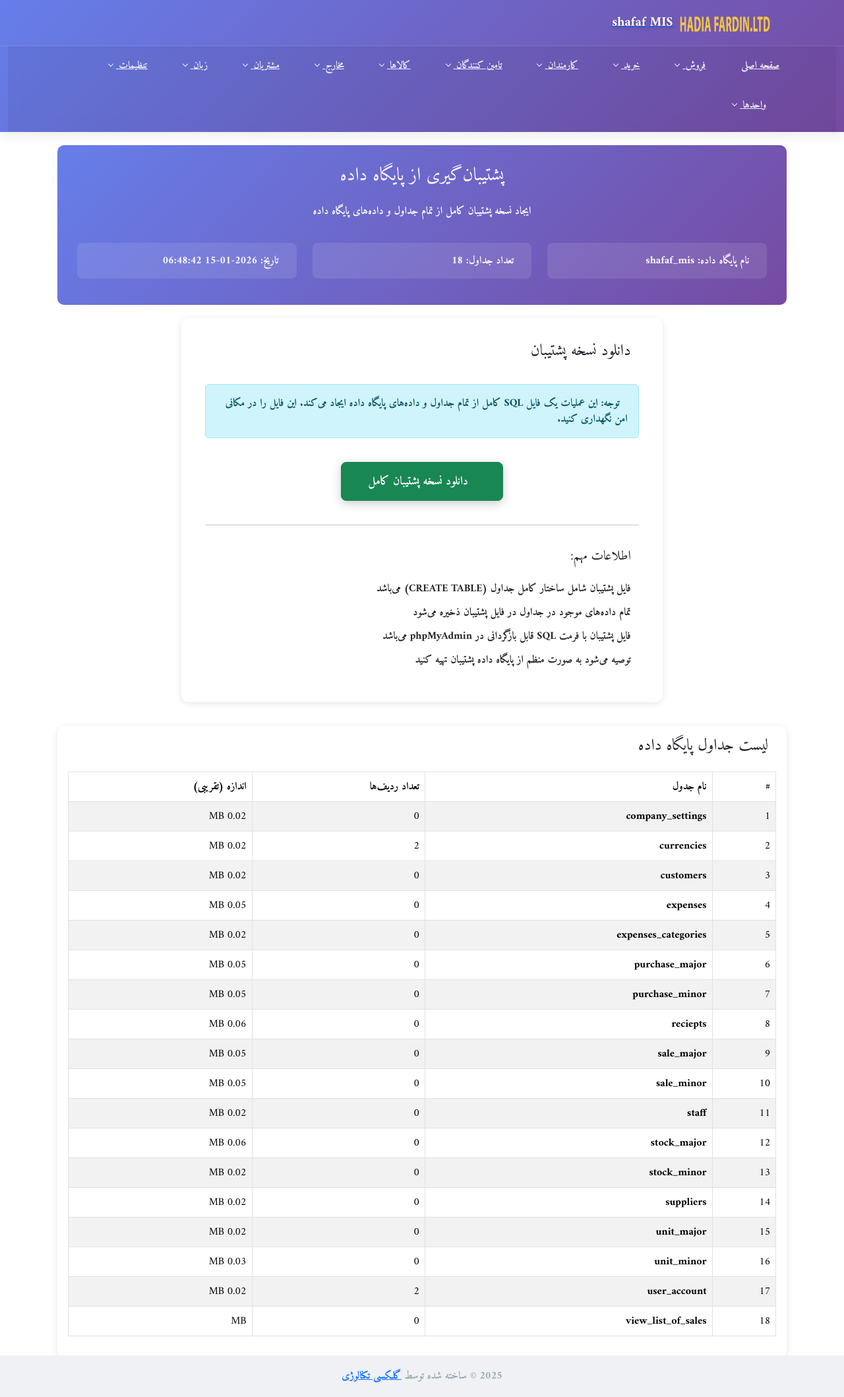
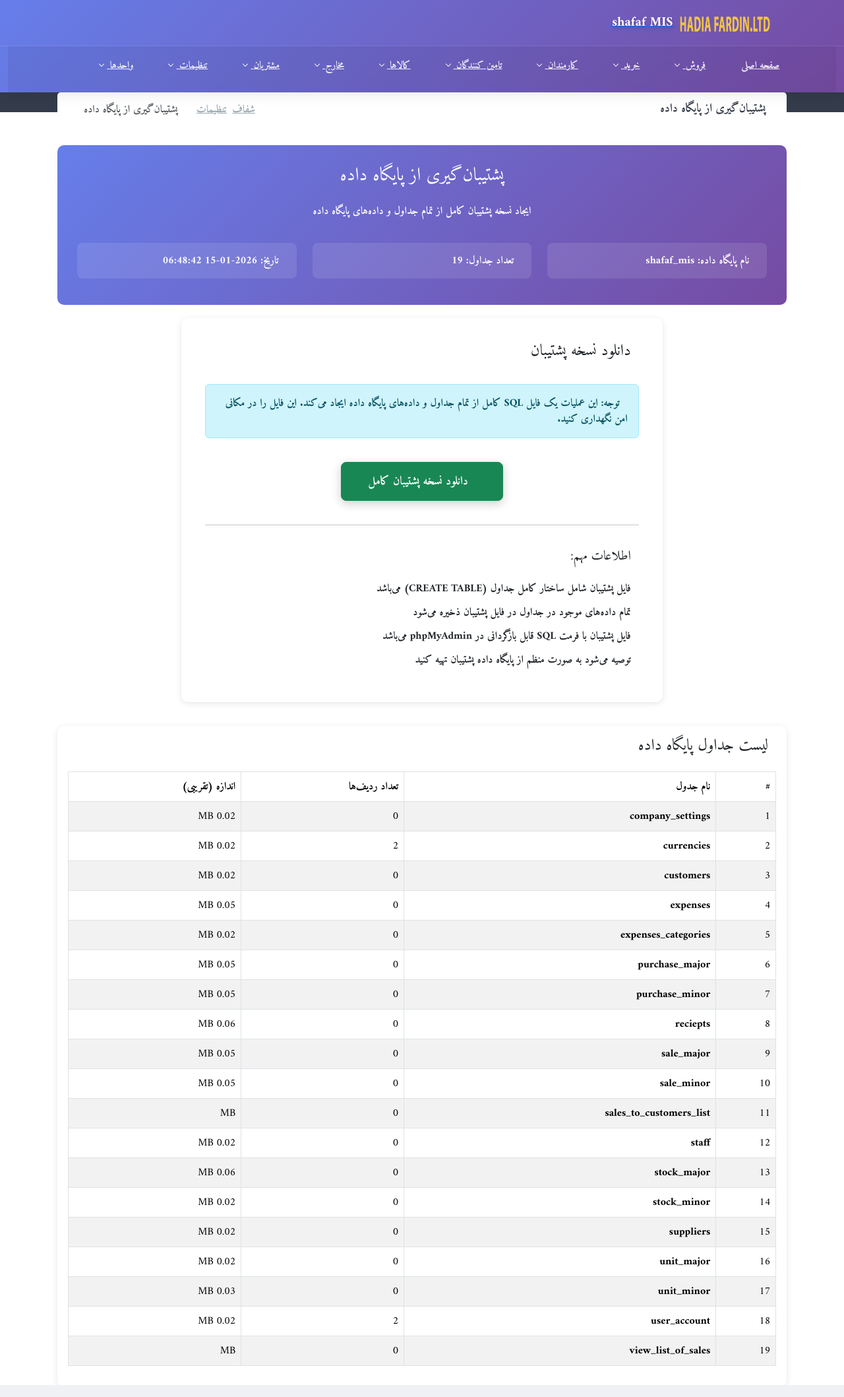
Before and after one commit to sulaimanQasimi/shafaf_mis, a PHP site: page /database_backup.php in a window 1280 px wide. Shown: the top 2117 px of the page at 66% size. Run offline with PHP 8.4, Linux system fonts and the light colour scheme; a user stored in the database is signed in; data comes from the database, SQL or seed files in the repository; data that the repository does not hold is empty; some libraries are stand-ins or nearby versions.

Commit message:
Add SQL view for sales to customers list and improve error handling in customer balance display; enhance data formatting and ensure proper retrieval of total receipts.

```diff
--- a/header.php
+++ b/header.php
@@ -382,39 +382,39 @@ else
                 <ul class="navigation-menu">
 
                     <li class="has-submenu">
-                        <a href="home.php" class="lang" key="main-page">
+                        <a href="home.php">
                             <i class="dripicons-meter"></i>
                             <span class="d-none d-lg-inline">صفحه اصلی</span>
                         </a>
                     </li>
                     <li class="has-submenu">
-                        <a href="#" class="lang" key="sales">
+                        <a href="#">
                             <i class="mdi mdi-sale"></i>
                             <span class="d-none d-lg-inline">فروش</span>
                             <div class="arrow-down"></div>
                         </a>
                         <ul class="submenu">
                             <li>
-                                <a class="lang" key="page-invoice" href="pages-invoice.php"></a>
+                                <a href="pages-invoice.php">صفحه ث فروش</a>
                             </li>
                             <li>
-                                <a class="lang" key="selled_page" href="selled_page.php"></a>
+                                <a href="selled_page.php">نمایش صفحه فروش</a>
                             </li>
 
                         </ul>
                     </li>
                     <li class="has-submenu">
-                        <a href="#" class="lang" key="purchase">
+                        <a href="#">
                             <i class="mdi mdi-cart"></i>
                             <span class="d-none d-lg-inline">خرید</span>
                             <div class="arrow-down"></div>
                         </a>
                         <ul class="submenu">
                             <li>
-                                <a class="lang" key="purchase_invoice" href="purchase_invoice.php"></a>
+                                <a href="purchase_invoice.php">صفحه بل خرید</a>
                             </li>
                             <li>
-                                <a class="lang" key="purchased_items" href="purchased_items.php"></a>
+                                <a href="purchased_items.php">نمایش صفحه خرید</a>
                             </li>
 
                         </ul>
@@ -423,48 +423,48 @@ else
 
 
                     <li class="has-submenu">
-                        <a href="#" class="lang" key="employees" >
+                        <a href="#">
                             <i class="icon-user-following"></i>
                             <span class="d-none d-lg-inline">کارمندان</span>
                             <div class="arrow-down"></div>
                         </a>
                         <ul class="submenu">
                             <li>
-                                <a class="lang" key="register_employee"  href="register_employee.php"></a>
+                                <a href="register_employee.php">ثبت کارمند</a>
                             </li>
                             <li>
-                                <a class="lang" key="registered_employees"  href="registered_employees.php"></a>
+                                <a href="registered_employees.php">کارمندان ثبت شده</a>
                             </li>
                             <hr>
                             <li>
-                                <a class="lang" key="register_user"  href="register_user.php"></a>
+                                <a href="register_user.php">ثبت کاربر</a>
                             </li>
                             <li>
-                                <a class="lang" key="registered_users"  href="registered_users.php"></a>
+                                <a href="registered_users.php">کاربران ثبت شده</a>
                             </li>
                         </ul>
                     </li>
                     <li class="has-submenu">
-                        <a href="#" class="lang" key="suppliers">
+                        <a href="#">
                             <i class="mdi mdi-account-badge-horizontal"></i>
                             <span class="d-none d-lg-inline">تامین کنندگان</span>
                             <div class="arrow-down"></div>
                         </a>
                         <ul class="submenu">
                             <li>
-                                <a class="lang" key="register_supplier" href="register_supplier.php"></a>
+                                <a href="register_supplier.php">ثبت تامین کننده</a>
                             </li>
                             <li>
-                                <a class="lang" key="registered_suppliers" href="registered_suppliers.php"></a>
+                                <a href="registered_suppliers.php">تامین کنندگان ثبت شده</a>
                             </li>
                             <li>
-                                <a class="lang" key="suppliers_billance" href="suppliers_billance.php"></a>
+                                <a href="suppliers_billance.php">بیلانس تامین کنندگان</a>
                             </li>
 
                         </ul>
                     </li>
                     <li class="has-submenu">
-                        <a href="#" class="lang" key="items" >
+                        <a href="#">
                             <i class="mdi mdi-source-branch"></i>
                             <span class="d-none d-lg-inline">کالاها</span>
                             <div class="arrow-down"></div>
@@ -472,81 +472,64 @@ else
                         <ul class="submenu">
 
                             <li>
-                                <a class="lang" key="register_exist_good"  href="register_exist_good.php"></a>
+                                <a href="register_exist_good.php">ثبت کالای موجود</a>
                             </li>
                             <li>
-                                <a  class="lang" key="stock_minor_units" href="stock_minor_units.php"></a>
+                                <a href="stock_minor_units.php">موجودی واحدهای فرعی</a>
                             </li>
                             <hr>
                             <li>
-                                <a  class="lang" key="register_good" href="register_good.php"></a>
+                                <a href="register_good.php">ثبت کالا</a>
                             </li>
                             <li>
-                                <a class="lang" key="registered_goods"  href="registered_goods.php"></a>
+                                <a href="registered_goods.php">کالاهای ثبت شده</a>
                             </li>
 
                         </ul>
                     </li>
                     <li class="has-submenu">
-                        <a href="#" class="lang" key="expenses">
+                        <a href="#">
                             <i class="mdi mdi-home-currency-usd"></i>
                             <span class="d-none d-lg-inline">مخارج</span>
                             <div class="arrow-down"></div>
                         </a>
                         <ul class="submenu">
                             <li>
-                                <a class="lang" key="register_expense" href="register_expense.php"></a>
+                                <a href="register_expense.php">ثبت مخارج</a>
                             </li>
                             <li>
-                                <a class="lang" key="registered_expenses" href="registered_expenses.php"></a>
+                                <a href="registered_expenses.php">مخارج ثبت شده</a>
                             </li>
                             <li>
-                                <a class="lang" key="register_expense_category" href="register_expense_category.php"></a>
+                                <a href="register_expense_category.php">ثبت دسته مخارج</a>
                             </li>
                             <li>
-                                <a class="lang" key="registered_expenses_category" href="registered_expenses_category.php"></a>
+                                <a href="registered_expenses_category.php">دسته‌های مخارج ثبت شده</a>
                             </li>
 
                         </ul>
                     </li>
                     <li class="has-submenu">
-                        <a href="#" class="lang" key="customers">
+                        <a href="#">
                             <i class="mdi mdi-account-group"></i>
                             <span class="d-none d-lg-inline">مشتریان</span>
                             <div class="arrow-down"></div>
                         </a>
                         <ul class="submenu">
                             <li>
-                                <a class="lang" key="register_customer" href="register_customer.php"></a>
+                                <a href="register_customer.php">ثبت مشتری</a>
                             </li>
                             <li>
-                                <a class="lang" key="registered_customers" href="registered_customers.php"></a>
+                                <a href="registered_customers.php">مشتریان ثبت شده</a>
                             </li>
                             <li>
-                                <a class="lang" key="customers_billance" href="customers_billance.php"></a>
+                                <a href="customers_billance.php">بیلانس مشتریان</a>
                             </li>
 
                         </ul>
                     </li>
                     <li class="has-submenu">
-                        <a href="#" class="lang" key="language">
-                            <i class="mdi mdi-translate"></i>
-                            <span class="d-none d-lg-inline">زبان</span>
-                            <div class="arrow-down"></div>
-                        </a>
-                        <ul class="submenu">
-                            <li>
-                                <a href="#" class="translate lang" key="en-gb" id="en-gb">English</a>
-                            </li>
-
-                            <li>
-                            <a href="#" class="translate lang"  key="fa" id="fa">persian</a>
-                            </li>
-
-                        </ul>
-                    </li>
-                    <li class="has-submenu">
-                        <a href="#" class="lang" key="settings">
+                        <a href="#">
                             <i class="mdi mdi-settings"></i>
                             <span class="d-none d-lg-inline">تنظیمات</span>
                             <div class="arrow-down"></div>
@@ -567,24 +550,24 @@ else
                         </ul>
                     </li>
                     <li class="has-submenu">
-                        <a href="#" class="lang" key="units">
+                        <a href="#">
                             <i class="mdi mdi-format-list-checkbox"></i>
                             <span class="d-none d-lg-inline">واحدها</span>
                             <div class="arrow-down"></div>
                         </a>
                         <ul class="submenu">
                             <li>
-                                <a class="lang" key="register_minor_unit" href="register_minor_unit.php"></a>
+                                <a href="register_minor_unit.php">ثبت واحد فرعی</a>
                             </li>
                             <li>
-                                <a class="lang" key="registered_minor_units" href="registered_minor_units.php"></a>
+                                <a href="registered_minor_units.php">واحدهای فرعی ثبت شده</a>
                             </li>
                             <hr>
                             <li>
-                                <a class="lang" key="register_major_unit" href="register_major_unit.php"></a>
+                                <a href="register_major_unit.php">ثبت واحد اصلی</a>
                             </li>
                             <li>
-                                <a class="lang" key="registered_major_units" href="registered_major_units.php"></a>
+                                <a href="registered_major_units.php">واحدهای اصلی ثبت شده</a>
                             </li>
 
                         </ul>
```
Also changed, not shown: create_sales_to_customers_list_view.sql (added, +23 -0 lines), customers_billance.php (+47 -10 lines).
